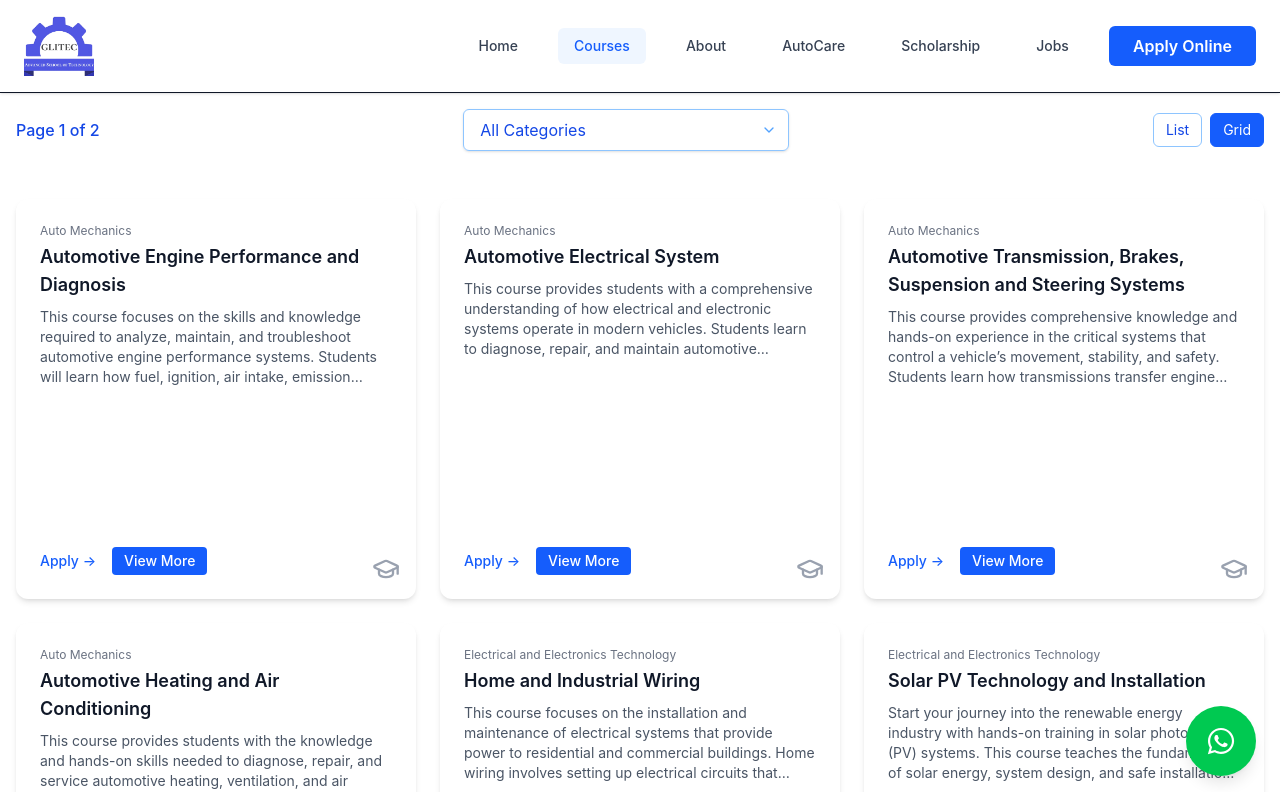
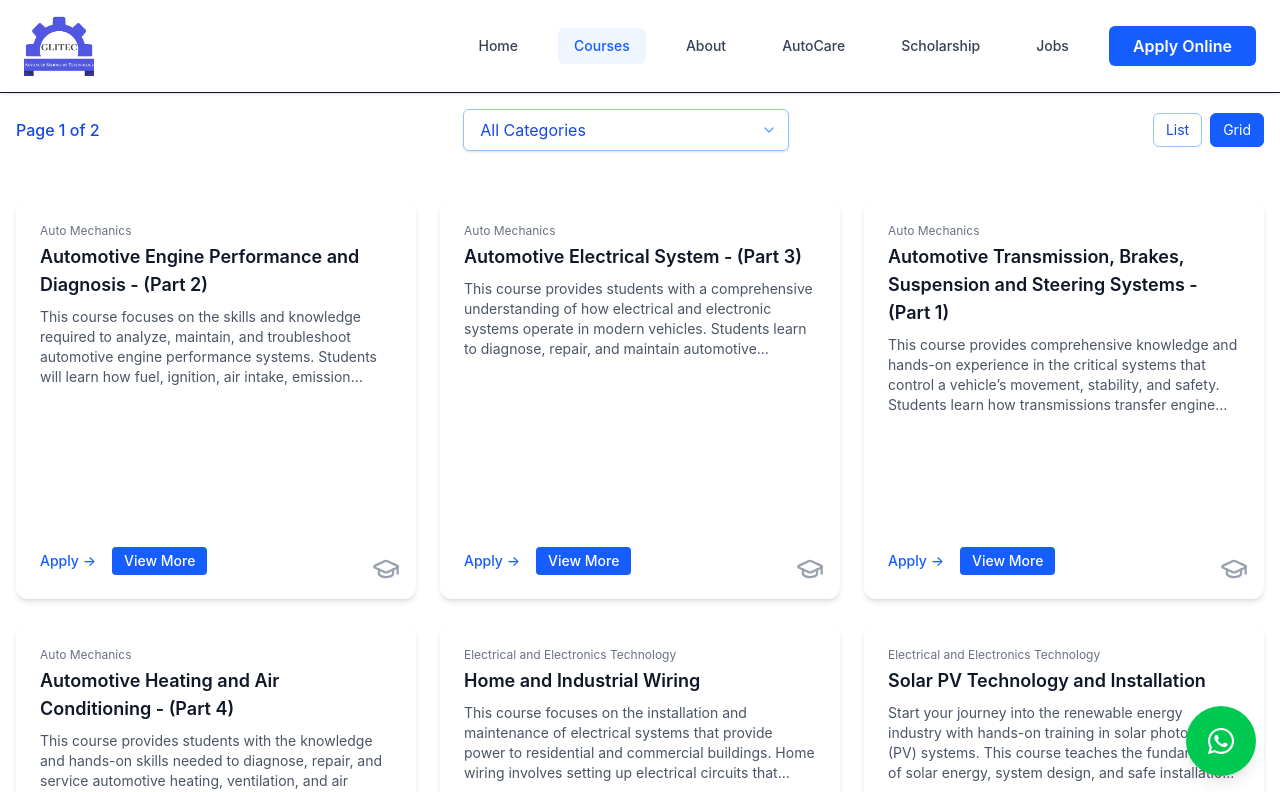
Before and after one commit to Macpherson3903/glitec-ecosystem, a Next.js app in the folder apps/web/: page /course in a window 1280 px wide. Shown: the top 792 px of the page. Built offline with nearby package versions, Linux system fonts and the light colour scheme.

Commit message:
Updated course headings.

```diff
--- a/apps/web/data/courses.js
+++ b/apps/web/data/courses.js
@@ -4,8 +4,8 @@ export const courses = [
     category: "Auto Mechanics",
     items: [
       {
-        id: "engine-performance",
-        title: "Automotive Engine Performance and Diagnosis",
+        id: "engine-performance-(2)",
+        title: "Automotive Engine Performance and Diagnosis - (Part 2)",
         description:
           "This course focuses on the skills and knowledge required to analyze, maintain, and troubleshoot automotive engine performance systems. Students will learn how fuel, ignition, air intake, emission control, and electronic management systems affect engine operation. Emphasis is placed on engine performance diagnostics, use of specialized tools and equipment, electronic control systems, and emission compliance. Through a combination of classroom theory and hands-on shop practice, students develop the ability to efficiently identify and repair engine performance problems to ensure vehicles run smoothly and efficiently.",
         syllabus: [
@@ -20,8 +20,8 @@ export const courses = [
         ],
       },
       {
-        id: "automotive-electrical-system",
-        title: "Automotive Electrical System",
+        id: "automotive-electrical-system-(3)",
+        title: "Automotive Electrical System - (Part 3)",
         description:
           "This course provides students with a comprehensive understanding of how electrical and electronic systems operate in modern vehicles. Students learn to diagnose, repair, and maintain automotive electrical components from basic circuits to complex electronic control modules. The course combines theory, practical hands-on training, and troubleshooting techniques in both traditional 12-volt systems and newer technologies found in hybrid vehicles.",
         syllabus: [
@@ -37,8 +37,8 @@ export const courses = [
         ],
       },
       {
-        id: "transmission-brakes-suspension-steering",
-        title: "Automotive Transmission, Brakes, Suspension and Steering Systems",
+        id: "transmission-brakes-suspension-steering-(1)",
+        title: "Automotive Transmission, Brakes, Suspension and Steering Systems - (Part 1)",
         description:
           "This course provides comprehensive knowledge and hands-on experience in the critical systems that control a vehicle’s movement, stability, and safety. Students learn how transmissions transfer engine power, how brakes provide stopping power, and how suspension and steering systems affect ride comfort and handling. The course blends theory, practical diagnostics, repair techniques, and service procedures to prepare students for real-world automotive repair and maintenance..",
         syllabus: [
@@ -49,8 +49,8 @@ export const courses = [
         ],
       },
       {
-        id: "heating-air-conditioning",
-        title: "Automotive Heating and Air Conditioning",
+        id: "heating-air-conditioning-(4)",
+        title: "Automotive Heating and Air Conditioning - (Part 4)",
         description:
           "This course provides students with the knowledge and hands-on skills needed to diagnose, repair, and service automotive heating, ventilation, and air conditioning (HVAC) systems. Emphasis is placed on understanding the theory of heat transfer, refrigeration cycles, HVAC system components, and modern climate control technologies. Students learn industry-standard procedures for system diagnostics, refrigerant handling, leak detection, and system recharging, preparing them for work on both conventional and hybrid vehicle HVAC systems.",
         syllabus: [
```
